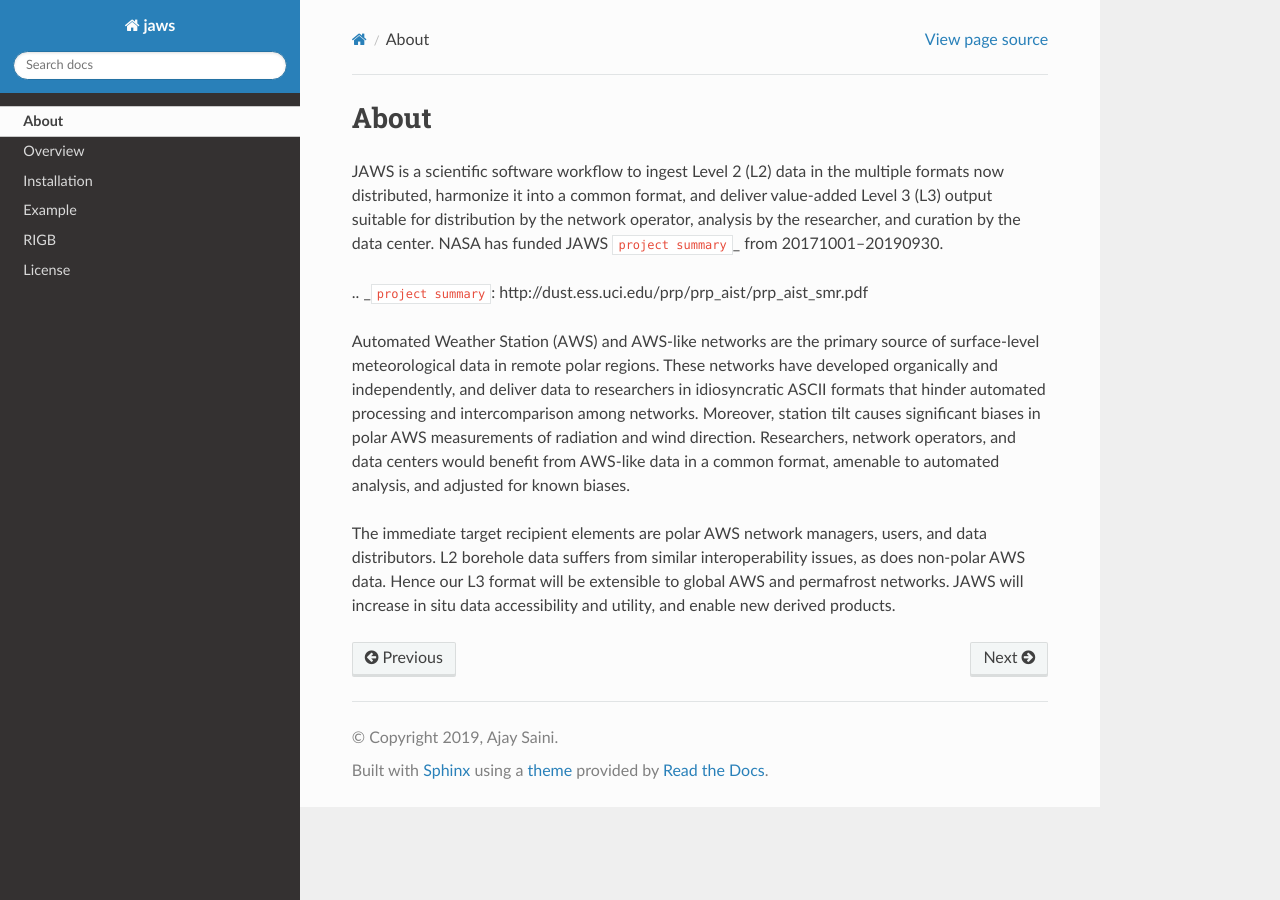
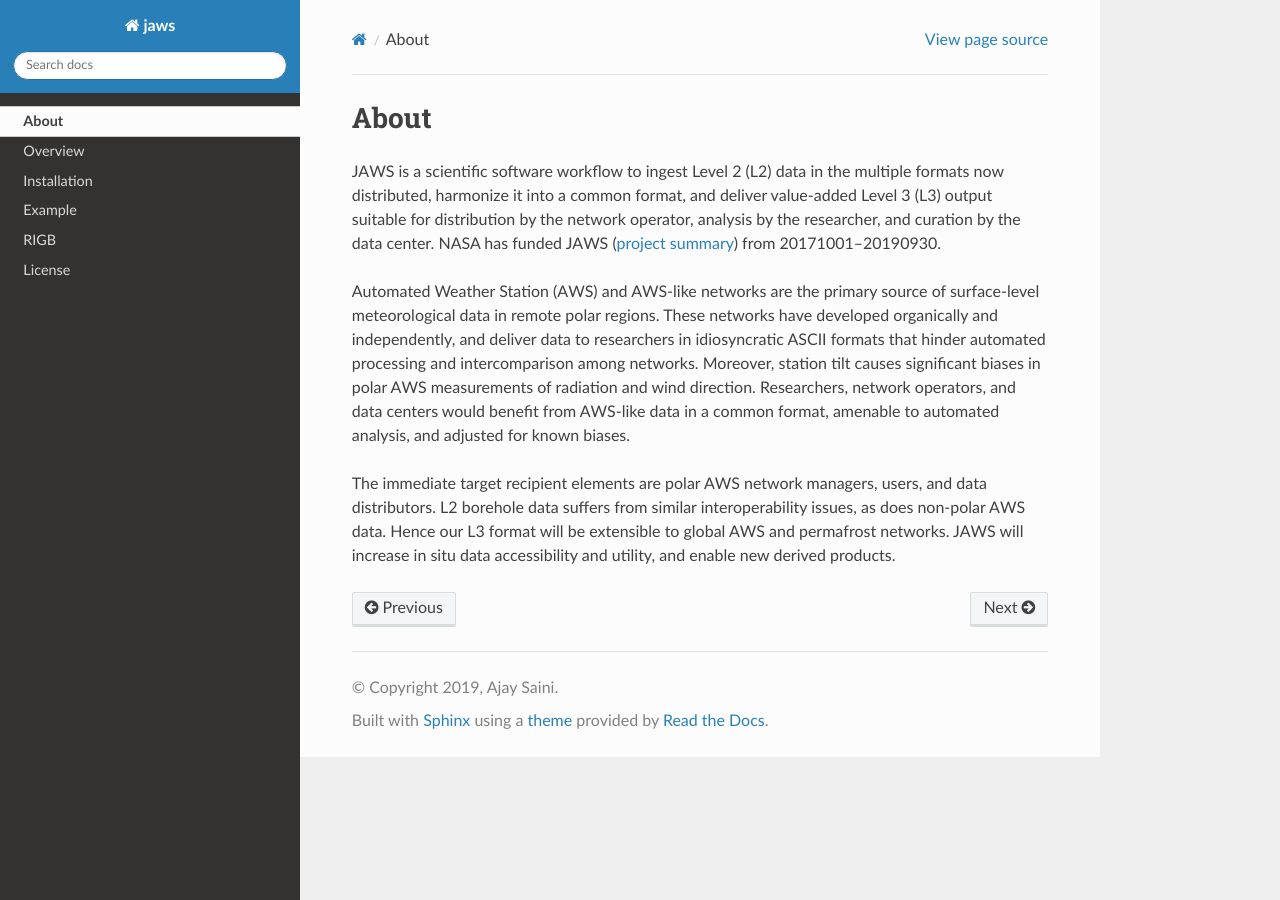
Before and after one commit to jaws/jaws, a Sphinx documentation site: the page built from docs/source/About.md, in a window 1280 px wide. Built offline with Sphinx 7.4.7 and the Read the Docs theme 2.0.0, drawn with Linux system fonts in a browser that asks for light colours.

Commit message:
docs/source/About.md: Correct format

```diff
--- a/docs/source/About.md
+++ b/docs/source/About.md
@@ -1,13 +1,12 @@
-About
-=====
+# About
 
 JAWS is a scientiﬁc software workﬂow to ingest Level 2 (L2) data in the multiple
 formats now distributed, harmonize it into a common format, and deliver value-added
 Level 3 (L3) output suitable for distribution by the network operator, analysis by
 the researcher, and curation by the data center.
-NASA has funded JAWS `project summary`_ from 20171001–20190930.
-
-.. _`project summary`: http://dust.ess.uci.edu/prp/prp_aist/prp_aist_smr.pdf
+NASA has funded JAWS
+([project summary](http://dust.ess.uci.edu/prp/prp_aist/prp_aist_smr.pdf))
+from 20171001&ndash;20190930.
 
 Automated Weather Station (AWS) and AWS-like networks are the primary source
 of surface-level meteorological data in remote polar regions.
```
